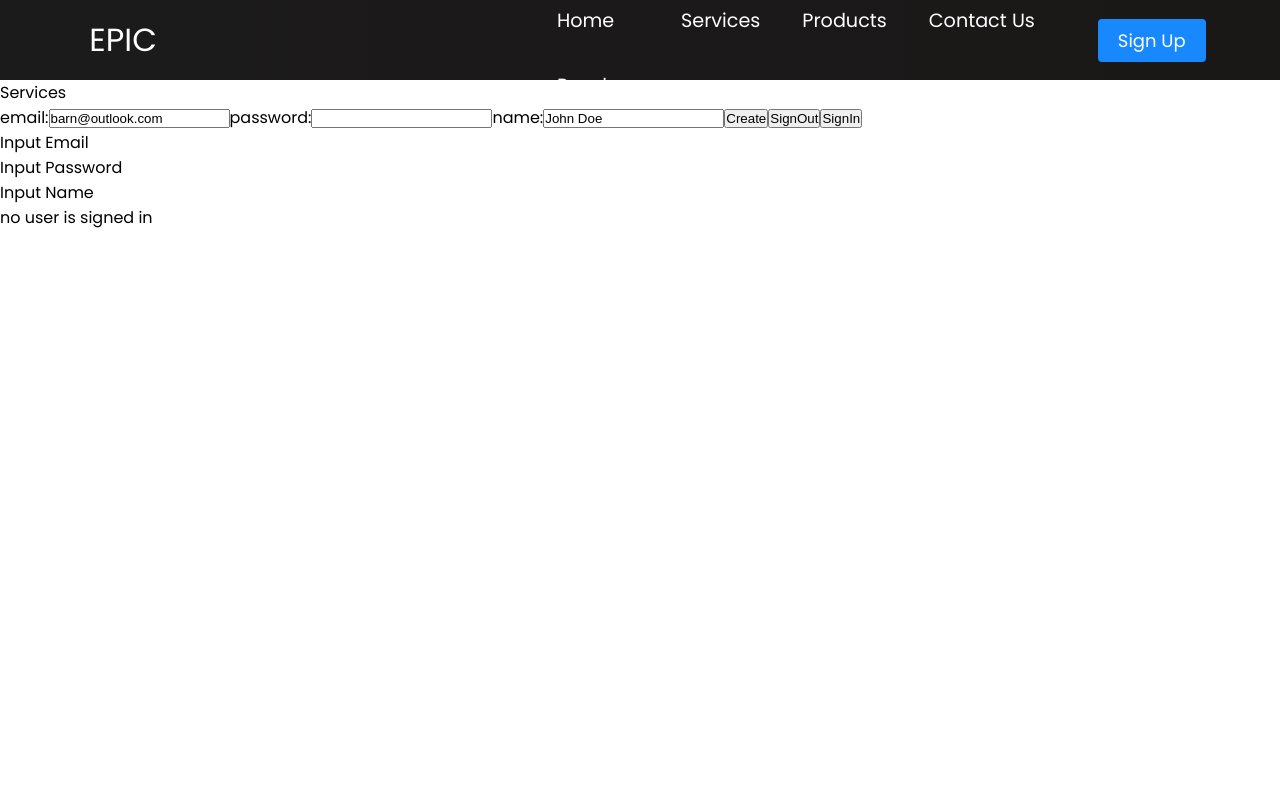
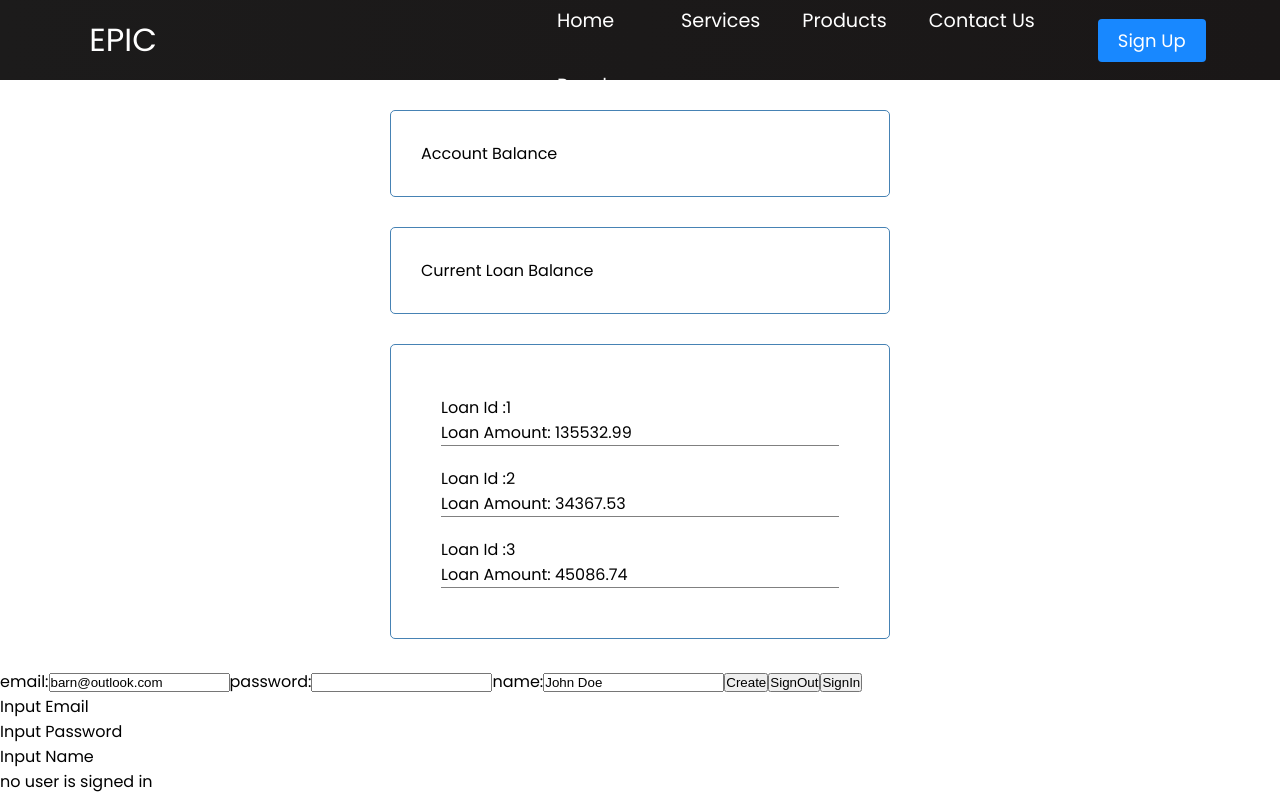
Before and after one commit to BarnabasLim/tt4_group5, a React (Create React App) app: page /services in a window 1280 px wide. Built offline with nearby package versions, Linux system fonts and the light colour scheme; no server answers.

Commit message:
Updated Homepage UI
added fake data for customers and loans (customers.js and loans.js under api folder)

added components for Account balance, Loan, LoanAmount, Loans under components folder

updated index.css for homepage styling

updated Services.js

```diff
--- /dev/null
+++ b/src/api/loans.js
@@ -0,0 +1,15 @@
+export const loans = [
+    {
+        LoanId: 1,
+        loan_amount: 135532.99
+      },
+      {
+        LoanId: 2,
+        loan_amount: 34367.53
+      },
+      {
+        LoanId: 3,
+        loan_amount: 45086.74
+      }
+
+]
--- /dev/null
+++ b/src/components/AccountBalance.js
@@ -0,0 +1,14 @@
+import React from 'react'
+
+const AccountBalance = () => {
+  return (
+    <div>
+
+        <div className="container-card">
+           <p>Account Balance</p>
+        </div>
+    </div>
+  )
+}
+
+export default AccountBalance
--- /dev/null
+++ b/src/components/Loan.js
@@ -0,0 +1,13 @@
+import React from 'react'
+
+
+const Loan = ({loan}) => {
+  return (
+    <div className="loan-container">
+      <p>Loan Id :{loan.LoanId}</p>
+      <p>Loan Amount: {loan.loan_amount}</p>
+    </div>
+  )
+}
+
+export default Loan
--- /dev/null
+++ b/src/components/LoanAmount.js
@@ -0,0 +1,13 @@
+import React from 'react'
+
+const LoanAmount = () => {
+  return (
+    <div>
+       <div className="container-card">
+           <p>Current Loan Balance</p>
+        </div>
+    </div>
+  )
+}
+
+export default LoanAmount
--- /dev/null
+++ b/src/components/Loans.js
@@ -0,0 +1,17 @@
+import React from 'react'
+import Loan from './Loan'
+
+
+
+const Loans = ({loans}) => {
+  return (
+    <div class='container-card'>
+        {loans.map((loan)=>(
+            <Loan key={loan.Loanid} loan={loan}/>
+        ))}
+
+    </div>
+  )
+}
+
+export default Loans
--- a/src/index.css
+++ b/src/index.css
@@ -20,6 +20,19 @@ body {
   border-radius: 5px;
 }
 
+.container-card {
+  max-width: 500px;
+  margin: 30px auto;
+  overflow: auto;
+  min-height: auto;
+  border: 1px solid steelblue;
+  padding: 30px;
+  border-radius: 5px;
+}
+.loan-container{
+  margin:20px;
+  border-bottom: 1px solid grey
+}
 .header {
   display: flex;
   justify-content: space-between;
--- a/src/screens/ServicesScreen/Services.js
+++ b/src/screens/ServicesScreen/Services.js
@@ -6,11 +6,29 @@ import * as Data from'../../api/data'
 import * as localData from '../../api/localHostData';
 import * as v9_firestore from '../../api/v9_firestore';
 import * as v9_auth from '../../api/v9_auth';
+import AccountBalance from '../../components/AccountBalance';
+import LoanAmount from '../../components/LoanAmount';
+import Loans from '../../components/Loans'
+import * as loanapi from "../../api/loans"
 
 
 const Services = () => {
+
+  const [loans,setLoans] = useState ([])
+  const [customerInfo, setCustomerInfo] = useState ([])
+
+  useEffect(()=>{
+
+    setLoans(loanapi.loans)
+
+  })
   return (
-    <div>Services</div>
+    <div>
+      <AccountBalance></AccountBalance>
+      <LoanAmount></LoanAmount>
+      <Loans loans={loans}></Loans>
+    </div>
+
   )
 }
 
```
Also changed, not shown: src/api/customers.js (added, +45 -0 lines).
